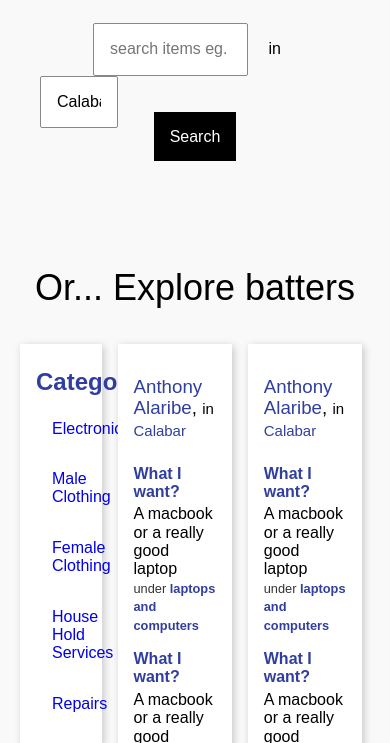
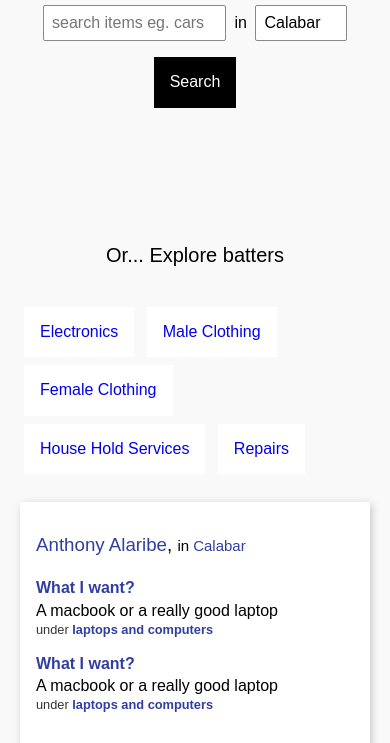
Before and after one commit to spankie/btshopng, a plain HTML site: page index.html in a window 390 px wide. Shown: the part 787-1530 px from the top of the page. Drawn offline with Linux system fonts and the light colour scheme.

Commit message:
initial aaattempt at a responsive homepage. Lots of fixes to be done, category area is now responsive. TODO: responsive nav

```diff
--- a/css/style.css
+++ b/css/style.css
@@ -26,6 +26,12 @@
 
 .hover-primary:hover{
   color:#BF0311;
+}
+
+@media screen and (min-width: 450px) {
+    .bg-white-ns{
+      background-color: #fff;
+    }
 }
 
 //Please use classes instead of styling elements that would be used everywhere.eg, you gave textarea a max width everywhere
--- a/index.html
+++ b/index.html
@@ -46,48 +46,49 @@
         <!-- End main nav -->
         <section class="bg-gray vh-75 cover " style="background-image:url('/img/hero6.jpg');">
           <div style="background-color:rgba(0,0,0,.3)" class="w-100 h-100 flex items-center justify-center">
-            <div class="w-70-ns dib white">
-              <h2 class="fw6 lh-copy f4">Nigeria's #1 Barter shop</h2>
-              <h3  class="fw1 lh-copy f2 measure w-70-ns">Exchange items or services you have, for those you need</h3>
+            <div class="w-70-ns dib white pa4">
+              <h2 class="fw6 lh-copy f5 f4-ns">Nigeria's #1 Barter shop</h2>
+              <h3  class="fw1 lh-copy f3 f2-ns measure w-70-ns">Exchange items or services you have, for those you need</h3>
             </div>
-        </div>
+          </div>
         </section>
-        <section class="pa4 pv5 tc">
-          <h2 class="tc pv4 db f2 fw4" >Search for barters</h2>
+        <section class="pa1 pa4-ns pv5 tc">
+          <h2 class="tc pv4 db f4 f2-ns fw4" >Search for barters</h2>
           <div class="pa2 w-75-ns dib-ns cf">
             <div class="dib w-50 ">
               <label class="dn">Search Items</label>
-              <input type="text" class="pa3 dib w-100 br1 bw1" style="border:1px solid #888" placeholder="search items eg. cars"/>
+              <input type="text" class="pa2 pa3-ns dib w-100 br1 bw1" style="border:1px solid #888" placeholder="search items eg. cars"/>
             </div>
-            <span class="pa3 ">in</span>
-            <div class="dib-ns w-25">
+            <span class="pa1 pa3-ns ">in</span>
+            <div class="dib w-25">
               <label class="dn">City</label>
-              <select class="pa3 dib input-reset w-100 bg-white br1" style="border:1px solid #888"  placeholder="city">
+              <select class="pa2 pa3-ns dib input-reset w-100 bg-white br1" style="border:1px solid #888"  placeholder="city">
                 <option>Calabar</option>
                 <option>Lagos</option>
               </select>
             </div>
-            <a href="/list.html" class="link pa3 bg-black white mh3 bw0"> Search</a>
+            <a href="/list.html" class="link dib mv3 ma0-ns pa3 bg-black white mh3 bw0"> Search</a>
           </div>
         </section>
 
         <!-- Beginning if explore section -->
         <section class="pa3 cf ">
-          <h2 class="tc pv4 db f2 fw4" >Or... Explore batters</h2>
-          <section class="w-25 fl pa1">
-            <div class="w-100 bg-white pa3 shadow-4">
-              <h2 class="tc pv2 primary fw6">Categories</h2>
+          <h2 class="tc pv4 db f4 f2-ns fw4" >Or... Explore batters</h2>
+          <section class="w-100 w-25-ns fl pa1">
+            <div class="w-100 bg-white-ns pa3-ns pb3 shadow-4-ns">
+              <h2 class="tc pv2 primary fw6 dn dib-ns">Categories</h2>
               <div>
-                <a href="#" class="link db pa3 ">Electronics</a>
-                <a href="#" class="link db pa3 ">Male Clothing</a>
-                <a href="#" class="link db pa3 ">Female Clothing</a>
-                <a href="#" class="link db pa3 ">House Hold Services</a>
-                <a href="#" class="link db pa3 ">Repairs</a>
+                <a href="#" class="link dib db-ns bg-white  pa3 ma1 ma0-ns">Electronics</a>
+                <a href="#" class="link dib db-ns bg-white  pa3 ma1 ma0-ns">Male Clothing</a>
+                <a href="#" class="link dib db-ns bg-white  pa3 ma1 ma0-ns">Female Clothing</a>
+                <a href="#" class="link dib db-ns bg-white  pa3 ma1 ma0-ns">House Hold Services</a>
+                <a href="#" class="link dib db-ns bg-white  pa3 ma1 ma0-ns">Repairs</a>
               </div>
             </div>
           </section>
-          <section class="w-75 fl pa1 cf">
-            <section class="w-50 fl ph2">
+
+          <section class="w-100 w-75-ns fl pa1 cf">
+            <section class="w-100 w-50-ns fl ph2-ns">
               <!-- Barter item -->
               <a href="#" class="link grow">
                 <div class="shadow-4 bg-white pt3 mb4 ">
@@ -151,7 +152,7 @@
               </div>
               <!-- end barter item -->
             </section>
-            <section class="w-50 fl ph2">
+            <section class="w-100 w-50-ns fl ph2">
               <!-- Barter item -->
               <div class="shadow-4 bg-white pt3 mb4">
                 <h3 class="fw4 pa3 pv3"><a href="#" class="link  primary">Anthony Alaribe</a>, <small>in <a href="#" class="link primary dim">Calabar</a></small></h3>
```
